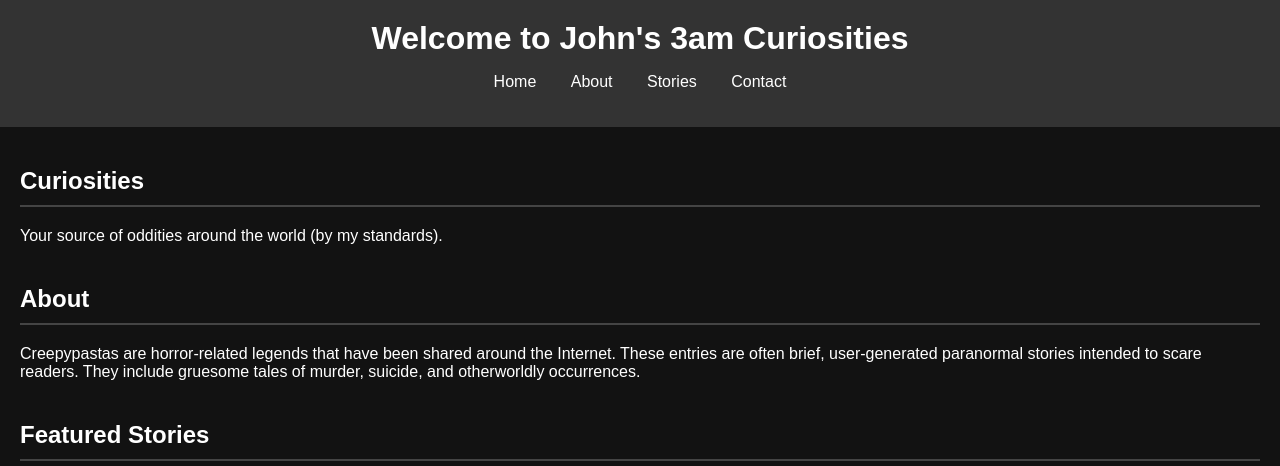
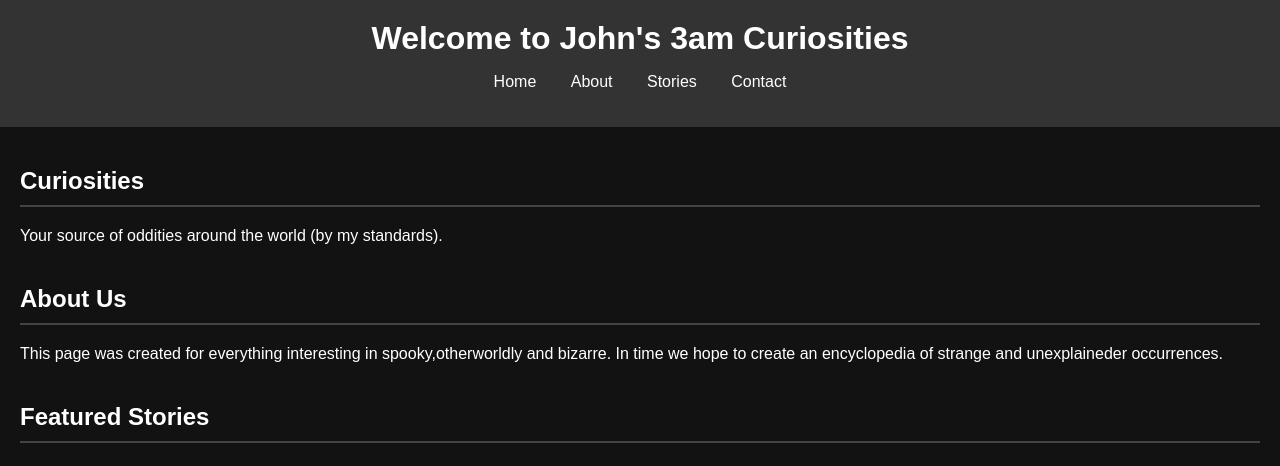
Before and after one commit to JohnTriesStuff/johnsinterests2, a plain HTML site: page index.html in a window 1280 px wide. Shown: the top 466 px of the page. Drawn offline with Linux system fonts and the light colour scheme.

Commit message:
Update index.html

```diff
--- a/index.html
+++ b/index.html
@@ -26,8 +26,8 @@
         </section>
 
         <section id="about">
-            <h2>About</h2>
-            <p>Creepypastas are horror-related legends that have been shared around the Internet. These entries are often brief, user-generated paranormal stories intended to scare readers. They include gruesome tales of murder, suicide, and otherworldly occurrences.</p>
+            <h2>About Us</h2>
+            <p>This page was created for everything interesting in spooky,otherworldly and bizarre. In time we hope to create an encyclopedia of strange and unexplaineder occurrences.</p>
         </section>
 
         <section id="stories">
```
